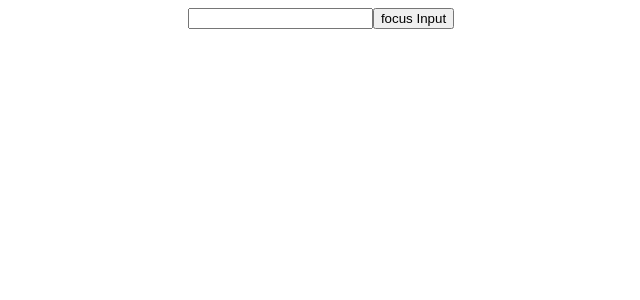
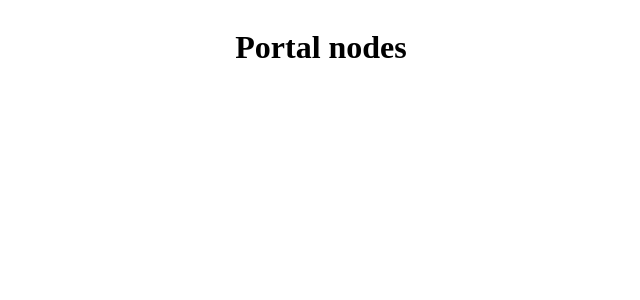
Before and after one commit to Ajdev11/reactRefs_ErrorBoundaries, a React (Create React App) app: page / in a window 1280 px wide. Shown: the top 300 px of the page, without its empty margins (319-959 px from the left). Built offline with nearby package versions, Linux system fonts and the light colour scheme.

Commit message:
React portals

```diff
--- a/public/index.html
+++ b/public/index.html
@@ -16,5 +16,6 @@
   <body>
 <noscript>You need to enable JavaScript to run this app.</noscript>
 <div id="root"></div>
+<div id="PortalRoots"></div>
   </body>
 </html>
--- a/src/App.js
+++ b/src/App.js
@@ -1,4 +1,5 @@
 import React, { Component } from "react";
+import PortalRoot from "./Components/portal";
 import "./index.css";
 //import FunctionalApp from './Components/type of components';
 //import ClassComponents from './Components/classcomp';
@@ -12,7 +13,11 @@ import "./index.css";
 //import LifeCycle from './Components/lifecycleA';
 //import PureComp from './Components/PureComponents';
 //import ParentComp from './Components/ParentComponents';
-import RefDemo from "./Components/refsDemo";
+//import RefDemo from "./Components/refsDemo";
+import Portal from "./Components/portal";
+
+
+
 
 class App extends Component {
   state = {};
@@ -30,9 +35,11 @@ class App extends Component {
             <Form />
             <LifeCycle />
             <ParentComp />
+            <RefDemo />
+            <ParentComp />
             </>*/
       <>
-      <RefDemo />
+       <Portal />
       </>
     );
   }
--- a/src/Components/ParentComponents.jsx
+++ b/src/Components/ParentComponents.jsx
@@ -1,4 +1,4 @@
-import React, { Component } from 'react';
+import React, { Component, PureComponent } from 'react';
 import PureComp from './PureComponents';
 import RegComp from './RegularCopm';
 
@@ -10,6 +10,7 @@ class ParentComp extends Component {
         }
     }
     render() {
+        console.log(PureComponent, RegComp)
         return (
             <>
             <h2>{this.state.name}</h2>
--- /dev/null
+++ b/src/Components/portal.jsx
@@ -0,0 +1,10 @@
+import React, { Component } from "react";
+import ReactDOM from "react-dom";
+
+function Portal() {
+  return ReactDOM.createPortal(
+    <h1>Portal nodes</h1>,
+    document.getElementById("PortalRoots")
+  );
+}
+export default Portal;
```
